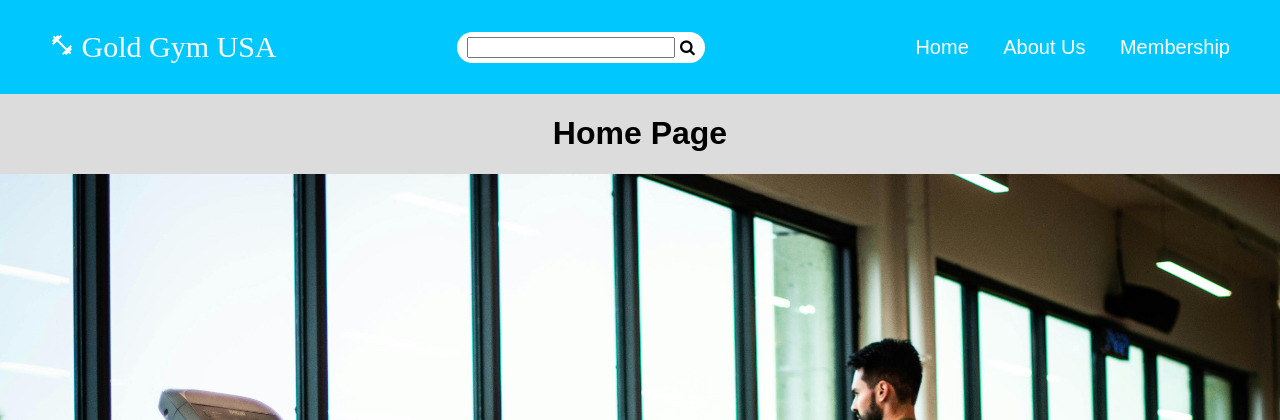
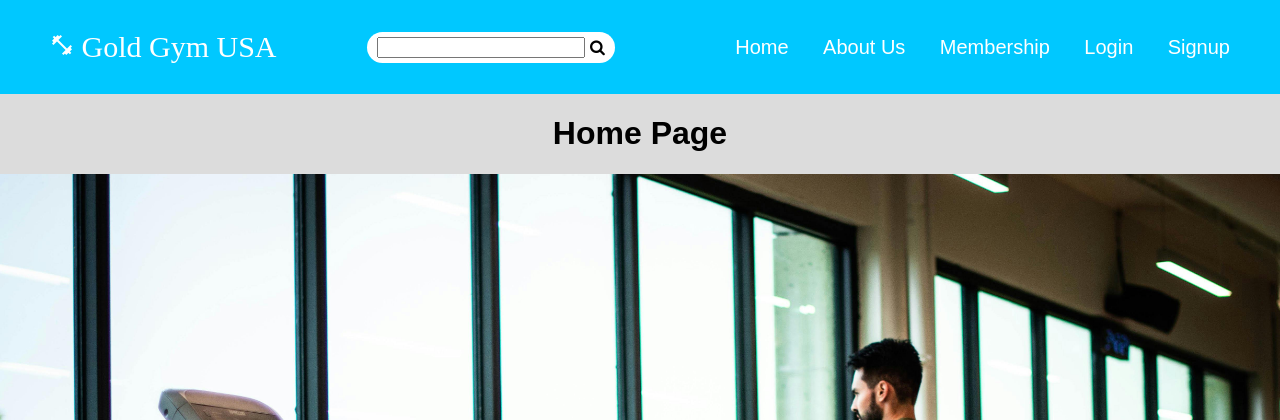
Before and after one commit to M-Abdullah-Naseer/my_first_respo, a Flask app: page / in a window 1280 px wide. Shown: the top 420 px of the page. Run offline with Flask 3, Linux system fonts and the light colour scheme.

Commit message:
Login-signup

```diff
--- a/app.py
+++ b/app.py
@@ -14,6 +14,14 @@ def home():
 def about():
  return render_template('ITC-About.html')
 
+@app.route('/login')
+def login():
+ return render_template('myapp_login.html')
+
+@app.route('/signup')
+def signup():
+ return render_template('myapp_signup.html')
+
 @app.route('/memb')
 def memb():
  return render_template('ITC-Membership.html')
--- a/templates/ITC-About.html
+++ b/templates/ITC-About.html
@@ -72,6 +72,9 @@
             <li><a href="{{ url_for('home') }}">Home</a></li>
             <li><a href="{{ url_for('about') }}">About Us</a></li>
             <li><a href="{{ url_for('memb') }}">Membership</a></li>
+            <li><a href="{{ url_for('login') }}">Login</a></li>
+            <li><a href="{{ url_for('memb') }}">Membership</a></li>
+
 
         </ul>
     </div>
--- a/templates/ITC-Home.html
+++ b/templates/ITC-Home.html
@@ -22,6 +22,8 @@
         <a href="{{ url_for('home') }}">Home</a>
         <a href="{{ url_for('about') }}">About Us</a>
         <a href="{{ url_for('memb') }}">Membership</a>
+        <a href="{{ url_for('login') }}">Login</a>
+        <a href="{{ url_for('signup') }}">Signup</a>
     </div>
 </div>
 
--- a/templates/ITC-Membership.html
+++ b/templates/ITC-Membership.html
@@ -20,6 +20,8 @@
         <a href="{{ url_for('home') }}">Home</a>
         <a href="{{ url_for('about') }}">About Us</a>
         <a href="{{ url_for('memb') }}">Membership</a>
+        <a href="{{ url_for('login') }}">Login</a>
+        <a href="{{ url_for('signup') }}">Signup</a>
 
     </div>
 </div>
```
